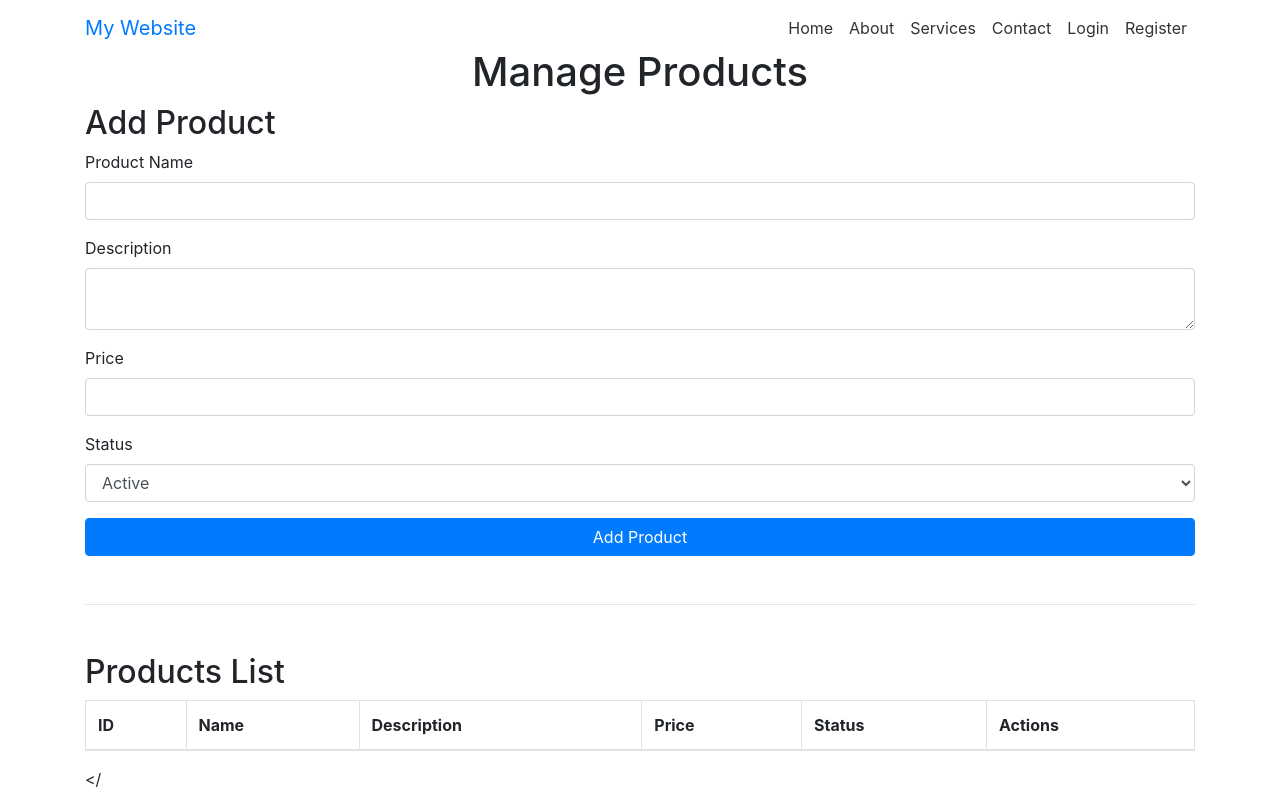
After one commit to laxmanpradhan784/mvcproject, a PHP site: page /product.php in a window 1280 px wide. The commit adds this page. Run offline with PHP 8.4, Linux system fonts and the light colour scheme; data that the repository does not hold is empty; some libraries are stand-ins or nearby versions.

Commit message:
update something

```diff
--- /dev/null
+++ b/product.php
@@ -0,0 +1,78 @@
+<!DOCTYPE html>
+<html lang="en">
+<head>
+    <meta charset="UTF-8">
+    <meta name="viewport" content="width=device-width, initial-scale=1.0">
+    <title>Manage Products</title>
+    <link rel="stylesheet" href="https://maxcdn.bootstrapcdn.com/bootstrap/4.5.2/css/bootstrap.min.css">
+</head>
+<body>
+
+<?php include 'navbar.php'; ?>
+
+<div class="container mt-5">
+    <h1 class="text-center">Manage Products</h1>
+
+    <!-- Add Product Form -->
+    <h2>Add Product</h2>
+    <form method="POST">
+        <div class="form-group">
+            <label for="name">Product Name</label>
+            <input type="text" class="form-control" id="name" name="name" required>
+        </div>
+        <div class="form-group">
+            <label for="description">Description</label>
+            <textarea class="form-control" id="description" name="description" required></textarea>
+        </div>
+        <div class="form-group">
+            <label for="price">Price</label>
+            <input type="number" step="0.01" class="form-control" id="price" name="price" required>
+        </div>
+        <div class="form-group">
+            <label for="status">Status</label>
+            <select class="form-control" id="status" name="status">
+                <option value="active">Active</option>
+                <option value="inactive">Inactive</option>
+            </select>
+        </div>
+        <button type="submit" name="add" class="btn btn-primary btn-block">Add Product</button>
+    </form>
+
+    <hr class="my-5">
+
+    <!-- Products List -->
+    <h2>Products List</h2>
+    <table class="table table-bordered table-striped">
+        <thead>
+            <tr>
+                <th>ID</th>
+                <th>Name</th>
+                <th>Description</th>
+                <th>Price</th>
+                <th>Status</th>
+                <th>Actions</th>
+            </tr>
+        </thead>
+        <tbody>
+            <?php foreach ($products as $product): ?>
+            <tr>
+                <td><?php echo $product['id']; ?></td>
+                <td><?php echo $product['name']; ?></td>
+                <td><?php echo $product['description']; ?></td>
+                <td><?php echo $product['price']; ?></td>
+                <td><?php echo $product['status']; ?></td>
+                <td>
+                    <form method="POST" style="display:inline-block;">
+                        <input type="hidden" name="id" value="<?php echo $product['id']; ?>">
+                        <button type="submit" name="edit" class="btn btn-warning btn-sm">Edit</button>
+                    </form>
+                    <form method="POST" style="display:inline-block;">
+                        <input type="hidden" name="id" value="<?php echo $product['id']; ?>">
+                        <button type="submit" name="delete" class="btn btn-danger btn-sm">Delete</button>
+                    </form>
+                </td>
+            </tr>
+            <?php endforeach; ?>
+        </tbody>
+    </table>
+</
--- a/userside/profile.php
+++ b/profile.php
@@ -42,7 +42,7 @@ require_once 'config.php';
 </head>
 <body>
 
-<?php include 'navbar.php'; ?>
+<?php include 'anavbar.php'; ?>
 
 <div class="content">
     <h1>Profile Page</h1>
```
Also changed, not shown: anavbar.php (added, +73 -0 lines), logout.php (added, +11 -0 lines), shop.php (added, +72 -0 lines), config.php (renamed from userside/config.php), controller/control.php (renamed from userside/controller/control.php), footer.php (renamed from userside/footer.php), index.php (renamed from userside/index.php), login.php (renamed from userside/login.php), model/model.php (renamed from userside/model/model.php), navbar.php (renamed from userside/navbar.php), register.php (renamed from userside/register.php).
